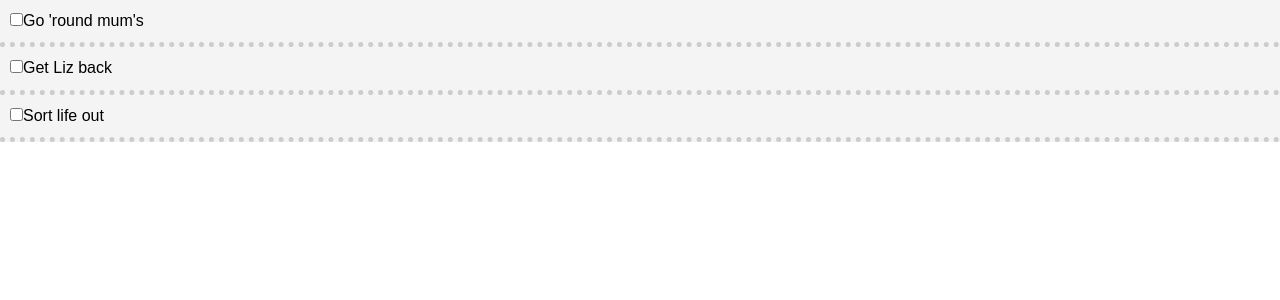
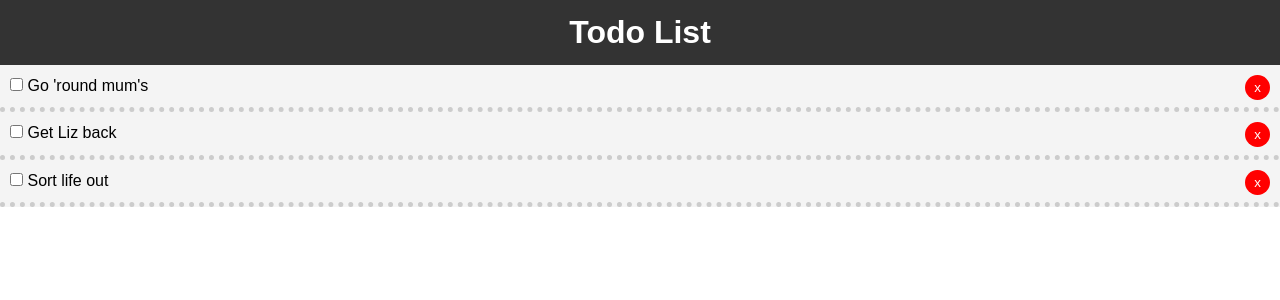
Before and after one commit to Nicholas-Harvey/reactToDoList, a React (Create React App) app: page / in a window 1280 px wide. Shown: the top 300 px of the page. Built offline with nearby package versions, Linux system fonts and the light colour scheme.

Commit message:
1:02 mark in video

```diff
--- a/public/index.html
+++ b/public/index.html
@@ -10,7 +10,7 @@
     <meta name="theme-color" content="#000000" />
     <link rel="manifest" href="%PUBLIC_URL%/manifest.json" />
 
-    <title>React App</title>
+    <title>Todo App Made by Nicholas Harvey in 2019</title>
   </head>
   <body>
     <noscript>You need to enable JavaScript to run this app.</noscript>
--- a/src/App.js
+++ b/src/App.js
@@ -1,6 +1,9 @@
 import React, { Component } from 'react';
+import Header from './components/layout/Header';
+import Todos from "./components/Todos";
+
+
 import './App.css';
-import Todos from "./components/Todos";
 
 class App extends Component {
   state = {
@@ -22,11 +25,30 @@
     }
   ]
   }
+
+  // toggle completed
+  markComplete = (id ) => {
+    this.setState({todos: this.state.todos.map(todo => {
+      if(todo.id === id){
+      todo.completed = !todo.completed
+      }
+      return todo;
+          })
+      });
+    }
+
+  // Delete Todo
+  delTodo = (id) => {
+    this.setState ({ todos: [...this.state.todos.filter(todo =>todo.id !== id)] })
+  }
+
+
   render() {
     console.log(this.state.todos)
     return (
       <div className="App">
-      < Todos todos={this.state.todos}/>
+      <Header />
+      < Todos todos={this.state.todos} markComplete={this.markComplete} delTodo={this.delTodo} />
 
       </div>
     );
--- a/src/components/TodoItem.js
+++ b/src/components/TodoItem.js
@@ -14,11 +14,14 @@
     }
 
     render(){
+        const { id, title  } = this.props.todo;
     return (
         <div style ={this.getStyle()} >
             <p>
-            <input type="checkbox" onChange={this.props.markComplete}/>
-            {this.props.todo.title}</p>
+            <input type="checkbox" onChange={this.props.markComplete.bind (this, id)} /> {' '}
+            {title}
+            <button onClick={this.props.delTodo.bind(this, id)} style={btnStyle}>x</button>
+            </p>
             </div>
         )
     }
@@ -29,6 +32,15 @@
     todo: PropTypes.object.isRequired
   }
 
+  const btnStyle = {
+      background: '#ff0000',
+      color: '#fff',
+      border: 'none',
+      padding: '5px 9px',
+      borderRadius: '50%',
+      cursor: 'pointer',
+      float: 'right'
+  }
 
 
 export default TodoItem
--- a/src/components/Todos.js
+++ b/src/components/Todos.js
@@ -3,14 +3,12 @@
 import PropTypes from 'prop-types';
 
 class Todos extends Component {
-  markComplete = () => {
-    console.log("hello")
-  }
+
 
   render() {
     console.log(this.props.todos)
     return this.props.todos.map((todo) =>(
-      < TodoItem key={todo.id} todo={todo} markComplete={this.markComplete}/>
+      < TodoItem key={todo.id} todo={todo} markComplete={this.props.markComplete} delTodo={this.props.delTodo} />
     ));
   }
 }
--- /dev/null
+++ b/src/components/layout/Header.js
@@ -0,0 +1,20 @@
+import React from 'react';
+
+
+function Header () {
+return (
+    <header style={headerStyle}>
+        <h1>Todo List</h1>
+    </header>
+)
+}
+
+
+const headerStyle = {
+    background: '#333',
+    color: '#fff',
+    textAlign: 'center',
+    padding: '10px'
+}
+
+export default Header
```
Also changed, not shown: src/components/layout/AddTodo.js (added, +22 -0 lines).
